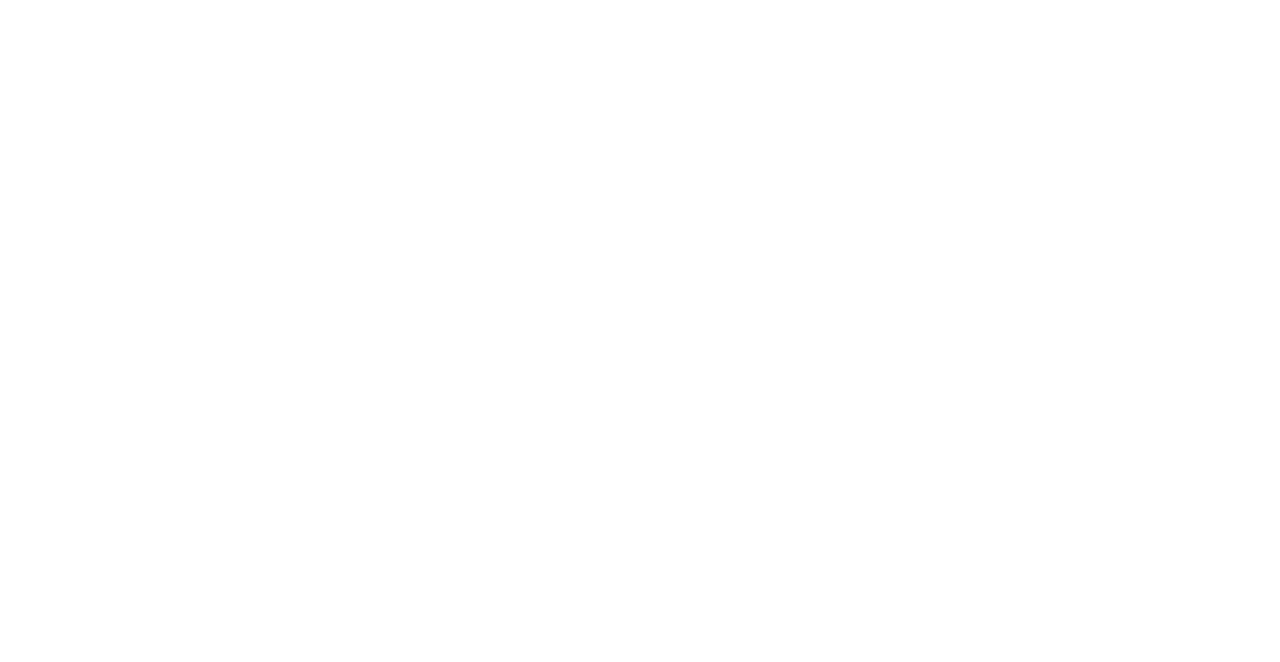
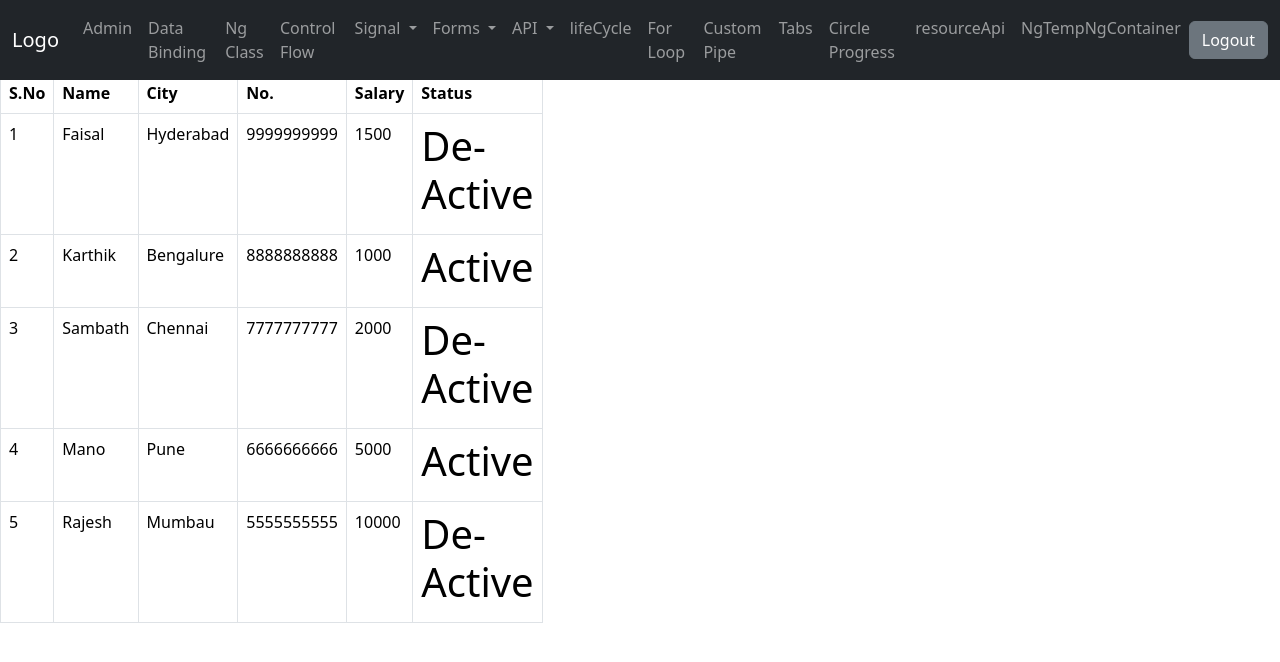
Before and after one commit to moh-faisal85/AngularJS, an Angular app in the folder Training.Angular19.Project/: page /ngTemp in a window 1280 px wide. Before the commit this address led to /. Shown: the top 662 px of the page. Built offline with nearby package versions, Linux system fonts and the light colour scheme; sample sign-in values are in the browser's storage.

Commit message:
Part-26-Angular19-ngContainer-ngIf-ng-For - Implementation

```diff
--- a/Training.Angular19.Project/src/app/app.routes.ts
+++ b/Training.Angular19.Project/src/app/app.routes.ts
@@ -19,6 +19,7 @@
 import { CircularProgressBarComponent } from './components/circular-progress-bar/circular-progress-bar.component';
 import { ResourceApiComponent } from './components/resource-api/resource-api.component';
 import { authGuard } from './guard/auth.guard';
+import { NgTempNgContainerComponent } from './components/ng-temp-ng-container/ng-temp-ng-container.component';
 
 export const routes: Routes = [
     {
@@ -103,6 +104,10 @@
             {
                 path:'resourceApi',
                 component: ResourceApiComponent
+            },
+            {
+                path:'ngTemp',
+                component: NgTempNgContainerComponent
             }
 
         ]
--- a/Training.Angular19.Project/src/app/components/layout/layout.component.html
+++ b/Training.Angular19.Project/src/app/components/layout/layout.component.html
@@ -66,6 +66,9 @@
             <li class="nav-item">
               <a class="nav-link" routerLink="resourceApi">resourceApi</a>
             </li>
+            <li class="nav-item">
+              <a class="nav-link" routerLink="ngTemp">NgTempNgContainer</a>
+            </li>
           </ul>
           <form class="d-flex">
             <!-- <input class="form-control me-2" type="text" placeholder="Search"> -->
--- /dev/null
+++ b/Training.Angular19.Project/src/app/components/ng-temp-ng-container/ng-temp-ng-container.component.html
@@ -0,0 +1,48 @@
+<div class="row mt-5">
+    <div class="col-5">
+        <table class="table table-bordered">
+            <thead>
+                <tr>
+                    <th>S.No</th>
+                    <th>Name</th>
+                    <th>City</th>
+                    <th>Contact No.</th>
+                    <th>Salary</th>
+                    <th>Status</th>
+                </tr>
+            </thead>
+            <tbody>
+                <ng-container *ngIf="isLoader">
+                    <tr>
+                        <td colspan="5" class="text-align">
+                            <div class="spinner-border text-muted"></div>
+                            <div class="spinner-border text-primary"></div>
+                            <div class="spinner-border text-success"></div>
+                            <div class="spinner-border text-info"></div>
+                            <div class="spinner-border text-warning"></div>
+                            <div class="spinner-border text-danger"></div>
+                            <div class="spinner-border text-secondary"></div>
+                            <div class="spinner-border text-dark"></div>
+                            <div class="spinner-border text-light"></div>
+
+                        </td>
+                    </tr>
+                </ng-container>
+                <ng-container *ngIf="!isLoader">
+                    <tr *ngFor="let emp of employeeArray; let srno=index">
+                        <td>{{srno+1}}</td>
+                        <td>{{emp.name }}</td>
+                        <td>{{emp.city }}</td>
+                        <td>{{emp.contactNo}}</td>
+                        <td>{{emp.salary }}</td>
+                        <td>
+                            <h1 *ngIf="emp.isActive">Active</h1>
+                            <h1 *ngIf="!emp.isActive">De-Active</h1>
+                        </td>
+                    </tr>
+                </ng-container>
+
+            </tbody>
+        </table>
+    </div>
+</div>
--- /dev/null
+++ b/Training.Angular19.Project/src/app/components/ng-temp-ng-container/ng-temp-ng-container.component.ts
@@ -0,0 +1,26 @@
+import { NgFor, NgIf } from '@angular/common';
+import { Component } from '@angular/core';
+
+@Component({
+  selector: 'app-ng-temp-ng-container',
+  imports: [NgIf,NgFor],
+  templateUrl: './ng-temp-ng-container.component.html',
+  styleUrl: './ng-temp-ng-container.component.css'
+})
+export class NgTempNgContainerComponent {
+
+  isLoader:boolean = true;
+  constructor()
+  {
+    setTimeout(() => {
+      this.isLoader  = false;
+    }, 3000);
+  }
+  employeeArray : any = [
+    {empId:1,isActive:false, name:'Faisal',city :'Hyderabad',contactNo:'9999999999',salary:1500, attendance:100},
+    {empId:2,isActive:true, name:'Karthik',city :'Bengalure',contactNo:'8888888888',salary:1000, attendance:50},
+    {empId:3,isActive:false, name:'Sambath',city :'Chennai',contactNo:'7777777777',salary:2000, attendance:80},
+    {empId:4,isActive:true, name:'Mano',city :'Pune',contactNo:'6666666666',salary:5000, attendance:30},
+    {empId:5,isActive:false, name:'Rajesh',city :'Mumbau',contactNo:'5555555555',salary:10000, attendance:40}
+  ]
+}
```
Also changed, not shown: Training.Angular19.Project/src/app/components/ng-temp-ng-container/ng-temp-ng-container.component.css (added), 2 other files (tests, documents, lock files or other folders).
